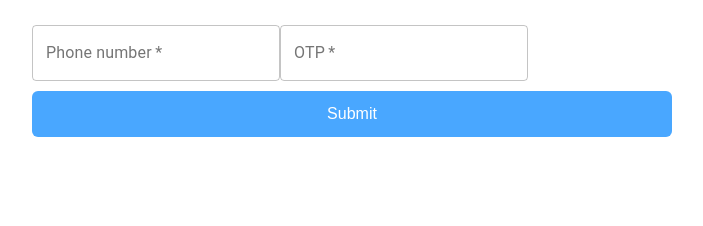
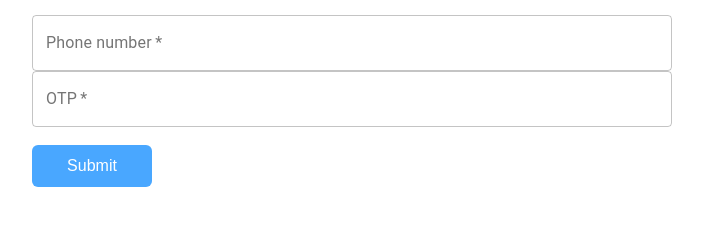
Before and after one commit to algosdev/mui-masked, a React app: page / in a window 1280 px wide. Shown: the whole page, without its empty margins (288-991 px from the left). Built offline with nearby package versions, Linux system fonts and the light colour scheme.

Commit message:
bugs fixed

```diff
--- a/src/examples/App.js
+++ b/src/examples/App.js
@@ -1,10 +1,13 @@
 import React, { useState } from 'react'
 import { makeStyles } from '@material-ui/core'
-import { MaskedInputPhone, MaskedInputCode, Button, isValidForm } from '../lib'
+import {
+  MaskedInputPhone,
+  MaskedInputCode,
+  MaskedButton,
+  isValidForm,
+} from '../lib'
 const useStyles = makeStyles(() => ({
-  root: {
-    margin: '10px 0',
-  },
+  root: {},
 }))
 const App = () => {
   const classes = useStyles()
@@ -36,6 +39,7 @@ const App = () => {
           lang='uz'
           label='Phone number'
           placeholder='Enter phone number'
+          noError
         />
         <MaskedInputCode
           onChange={handleChange}
@@ -47,7 +51,7 @@ const App = () => {
           label='OTP'
           placeholder='Enter one time password'
         />
-        <Button
+        <MaskedButton
           color='#fff'
           backgroundColor='rgb(73, 167, 255)'
           circleColor='white'
--- a/src/index.css
+++ b/src/index.css
@@ -1,6 +1,10 @@
-@import "./lib/style.css";
+@import './lib/style.css';
 body {
   margin: 0;
   padding: 0;
   font-family: sans-serif;
 }
+form {
+  display: flex;
+  flex-direction: column;
+}
--- a/src/lib/components/Button.js
+++ b/src/lib/components/MaskedButton.js
@@ -1,9 +1,9 @@
 import React from 'react'
 import PropTypes from 'prop-types'
 import { CircularProgress } from '@material-ui/core'
-function Button({
+import { Button } from '../styled'
+function MaskedButton({
   isLoading,
-  success,
   type,
   className,
   onClick,
@@ -14,25 +14,30 @@ function Button({
   id,
 }) {
   return (
-    <button
-      className={`${className} mui-masked-button`}
+    <Button
+      className={`${className}`}
       onClick={onClick}
       id={id}
       disabled={isLoading}
       type={type || 'submit'}
-      style={{ backgroundColor: backgroundColor, color: color }}
+      style={{
+        backgroundColor: backgroundColor,
+        color: color,
+        height: '42px',
+        width: '120px',
+      }}
     >
       {isLoading ? (
         <span
           className='circular_progress_container'
           style={{ color: circleColor }}
         >
-          <CircularProgress color='inherit' size={24} />
+          <CircularProgress color='inherit' size={20} />
         </span>
       ) : (
-        success || inner
+        inner
       )}
-    </button>
+    </Button>
   )
 }
 Button.propTypes = {
@@ -46,4 +51,4 @@ Button.propTypes = {
   circleColor: PropTypes.string,
   color: PropTypes.string,
 }
-export default Button
+export default MaskedButton
--- a/src/lib/components/MaskedInputCode.js
+++ b/src/lib/components/MaskedInputCode.js
@@ -2,9 +2,10 @@ import React, { useState, useEffect } from 'react'
 import InputMask from 'react-input-mask'
 import { TextField } from '@material-ui/core'
 import PropTypes from 'prop-types'
+import { ErrorText } from '../styled'
 const generateMaskForCode = (length) => {
   let mask = ''
-  for (var i = 0; i < length; i++) {
+  for (let i = 0; i < length; i++) {
     if (i === length - 1) {
       mask += `9`
     } else {
@@ -62,9 +63,10 @@ const MaskedInputCode = ({
     fullWidth: !!fullWidth,
     placeholder,
     mask,
-    className: `${className} ${error && 'error'}`,
+    className,
     name,
     id,
+    error,
     required,
     type: 'tel',
   }
@@ -95,9 +97,7 @@ const MaskedInputCode = ({
       <InputMask {...maskProps}>
         {() => <TextField {...inputProps} />}
       </InputMask>
-      {error && (
-        <div className='error_message'>{errorMessages?.[lang]?.[error]}</div>
-      )}
+      <ErrorText>{error && errorMessages?.[lang]?.[error]}</ErrorText>
     </>
   )
 }
--- a/src/lib/components/MaskedInputPhone.js
+++ b/src/lib/components/MaskedInputPhone.js
@@ -2,6 +2,7 @@ import React, { useState } from 'react'
 import InputMask from 'react-input-mask'
 import { TextField } from '@material-ui/core'
 import PropTypes from 'prop-types'
+import { ErrorText } from '../styled'
 const MaskedInputPhone = ({
   placeholder,
   label,
@@ -11,6 +12,7 @@ const MaskedInputPhone = ({
   onChange,
   required = true,
   name,
+  noError,
   className,
   id,
   lang = 'en',
@@ -40,20 +42,8 @@ const MaskedInputPhone = ({
       setError(false)
     }
   }
-  const mask = `+\\9\\9\\8 99 999 99 99`
-  const inputProps = {
-    label,
-    variant,
-    fullWidth: !!fullWidth,
-    placeholder,
-    mask,
-    className: `${className} ${error && 'error'}`,
-    name,
-    id,
-    required,
-  }
   const maskProps = {
-    mask,
+    mask: `+\\9\\9\\8 99 999 99 99`,
     value,
     maskChar,
     onBlur: (e) => {
@@ -67,14 +57,27 @@ const MaskedInputPhone = ({
         }
       : '',
   }
-
+  const inputProps = {
+    label,
+    variant,
+    fullWidth: !!fullWidth,
+    placeholder,
+    mask: `+\\9\\9\\8 99 999 99 99`,
+    className,
+    name,
+    error: noError ? false : error,
+    id,
+    required,
+  }
   return (
     <>
       <InputMask {...maskProps}>
         {() => <TextField {...inputProps} />}
       </InputMask>
-      {error && (
-        <div className='error_message'>{errorMessages?.[lang]?.[error]}</div>
+      {!noError ? (
+        <ErrorText>{error && errorMessages?.[lang]?.[error]}</ErrorText>
+      ) : (
+        ''
       )}
     </>
   )
--- a/src/lib/index.js
+++ b/src/lib/index.js
@@ -1,5 +1,11 @@
 import MaskedInputPhone from './components/MaskedInputPhone'
 import MaskedInputCode from './components/MaskedInputCode'
-import Button from './components/Button'
+import MaskedButton from './components/MaskedButton'
 import { isValidForm, validateForm } from './utils'
-export { MaskedInputPhone, MaskedInputCode, Button, isValidForm, validateForm }
+export {
+  MaskedInputPhone,
+  MaskedInputCode,
+  MaskedButton,
+  isValidForm,
+  validateForm,
+}
--- a/src/lib/style.css
+++ b/src/lib/style.css
@@ -1,4 +1,4 @@
-.mui-masked-button {
+/* .mui-masked-button {
   height: 46px;
   width: 100%;
   border: 0;
@@ -8,15 +8,8 @@
   color: #fff;
   font-size: 16px;
 }
-.error fieldset, .error label{
+.error fieldset,
+.error label {
   border-color: red;
   color: red;
-}
-.MuiTextField-root.error {
-  margin-bottom: 5px;
-}
-.error_message {
-  font-size: 12px;
-  color: red;
-  margin-bottom: 5px;
-}
+} */
--- /dev/null
+++ b/src/lib/styled.js
@@ -0,0 +1,18 @@
+import styled from 'styled-components'
+export const ErrorText = styled.p`
+  font-size: 12px;
+  color: red;
+  height: 16px;
+  margin: 2px 0 0 0;
+  padding: 0;
+`
+export const Button = styled.button`
+  height: 46px;
+  width: 100%;
+  border: 0;
+  outline: 0;
+  border-radius: 6px;
+  cursor: pointer;
+  color: #fff;
+  font-size: 16px;
+`
--- /dev/null
+++ b/src/react-app-env.d.ts
@@ -0,0 +1 @@
+/// <reference types="react-scripts" />
```
Also changed, not shown: package.json (+25 -1 lines), .babelrc, README.md, 2 other files.
